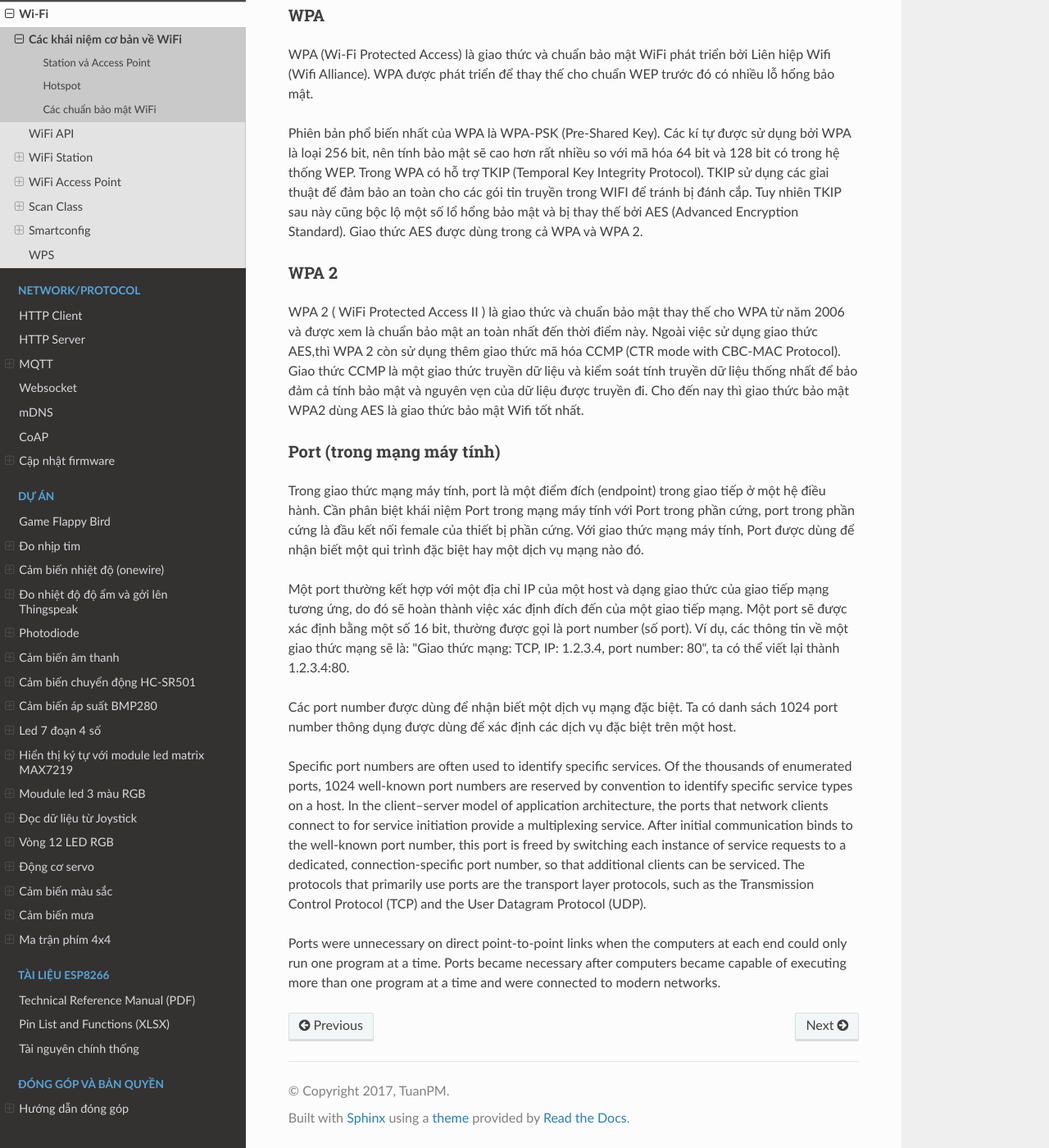
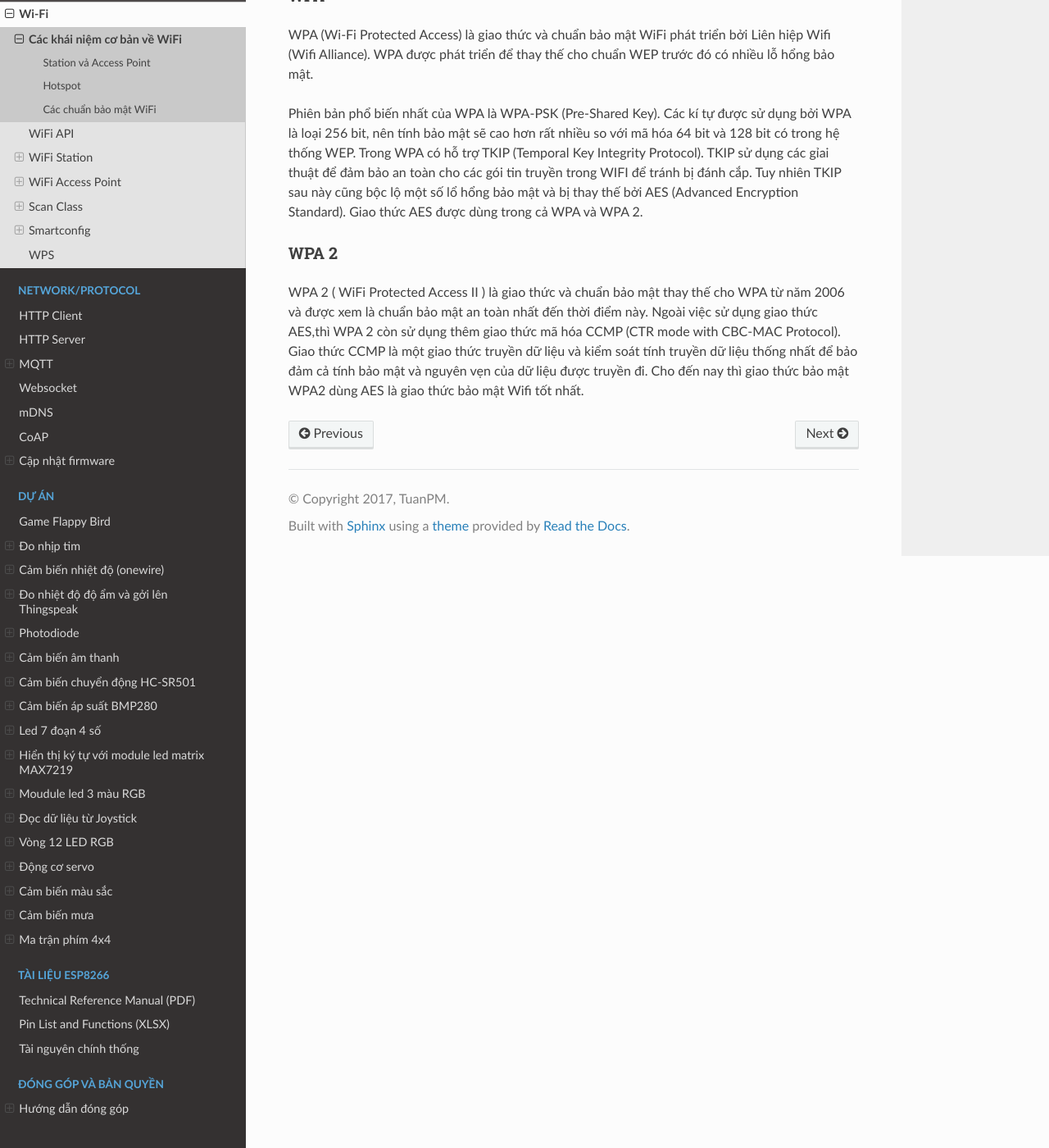
Before and after one commit to esp8266vn/arduino.esp8266.vn, a Sphinx documentation site: the page built from docs/wifi/kn-wifi.rst, in a window 1280 px wide and 1400 px high, scrolled down 949 px. Shown: the whole window at 82% size. Built offline with Sphinx 7.4.7 and the Read the Docs theme 2.0.0, drawn with Linux system fonts in a browser that asks for light colours; some of the changed text lies outside the part shown.

Commit message:
bài viet  Cac khai niem WIfi đã bỏ phần mới là Port

```diff
--- a/docs/wifi/kn-wifi.rst
+++ b/docs/wifi/kn-wifi.rst
@@ -9,7 +9,6 @@ Các khái niệm cơ bản về WiFi
   - :ref:`WPA0`
   - :ref:`WPA 2 0`
 
-* :ref:`Port (trong mạng máy tính) 0`
 
 
 
@@ -57,18 +56,3 @@ WPA 2
 
 WPA 2 ( WiFi Protected Access II ) là giao thức và chuẩn bảo mật thay thế cho WPA từ năm 2006 và được xem là chuẩn bảo mật an toàn nhất đến thời điểm này. Ngoài việc sử dụng giao thức AES,thì WPA 2 còn sử dụng thêm giao thức mã hóa CCMP (CTR mode with CBC-MAC Protocol). Giao thức CCMP là một giao thức truyền dữ liệu và kiểm soát tính truyền dữ liệu thống nhất để bảo đảm cả tính bảo mật và nguyên vẹn của dữ liệu được truyền đi.
 Cho đến nay thì giao thức bảo mật WPA2 dùng AES là giao thức bảo mật Wifi tốt nhất.
-
-.. _Port (trong mạng máy tính) 0:
-
-Port (trong mạng máy tính)
-~~~~~~~~~~~~~~~~~~~~~~~~~~~~
-
-Trong giao thức mạng máy tính, port là một điểm đích (endpoint) trong giao tiếp ở một hệ điều hành. Cần phân biệt khái niệm Port trong mạng máy tính với Port trong phần cứng, port trong phần cứng là đầu kết nối female của thiết bị phần cứng. Với giao thức mạng máy tính, Port được dùng để nhận biết một qui trình đặc biệt hay một dịch vụ mạng nào đó.
-
-Một port thường kết hợp với một địa chỉ IP của một host và dạng giao thức của giao tiếp mạng tương ứng, do đó sẽ hoàn thành việc xác định đích đến của một giao tiếp mạng. Một port sẽ được xác định bằng một số 16 bit, thường được gọi là port number (số port). Ví dụ, các thông tin về một giao thức mạng sẽ là: "Giao thức mạng: TCP, IP: 1.2.3.4, port number: 80", ta có thể viết lại thành 1.2.3.4:80.
-
-Các port number được dùng để nhận biết một dịch vụ mạng đặc biệt. Ta có danh sách 1024 port number thông dụng được dùng để xác định các dịch vụ đặc biệt trên một host.
-
-Specific port numbers are often used to identify specific services. Of the thousands of enumerated ports, 1024 well-known port numbers are reserved by convention to identify specific service types on a host. In the client–server model of application architecture, the ports that network clients connect to for service initiation provide a multiplexing service. After initial communication binds to the well-known port number, this port is freed by switching each instance of service requests to a dedicated, connection-specific port number, so that additional clients can be serviced. The protocols that primarily use ports are the transport layer protocols, such as the Transmission Control Protocol (TCP) and the User Datagram Protocol (UDP).
-
-Ports were unnecessary on direct point-to-point links when the computers at each end could only run one program at a time. Ports became necessary after computers became capable of executing more than one program at a time and were connected to modern networks.
```
